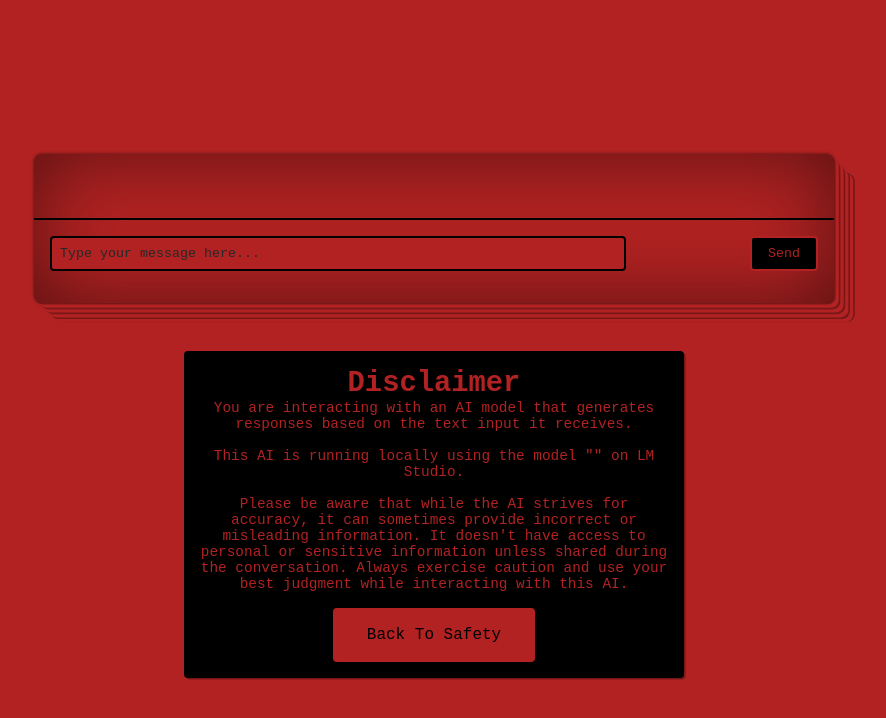
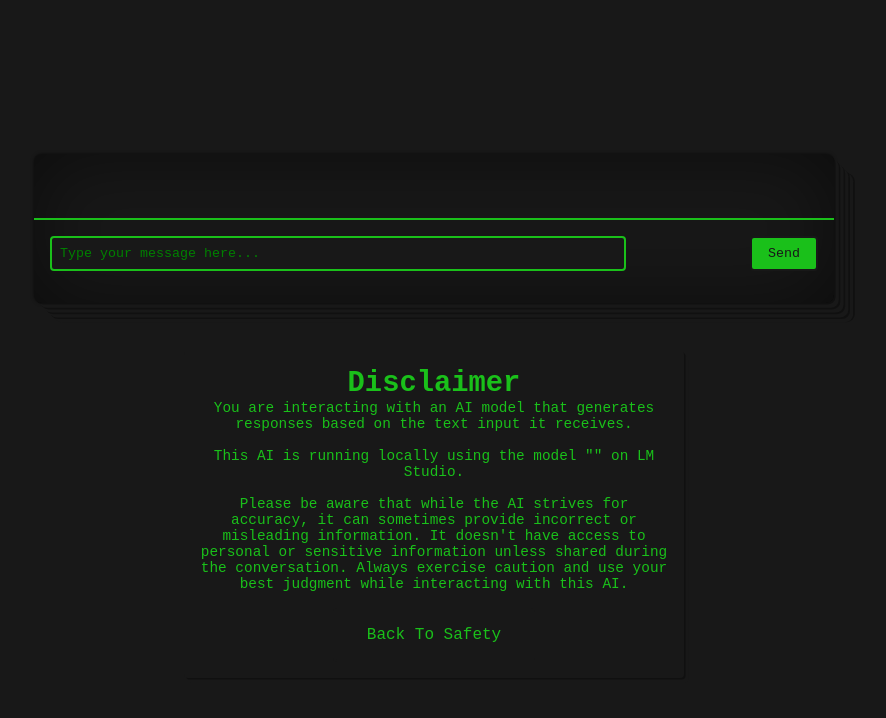
Before and after one commit to MilleniumDawn/nodejs-chatbot-local-llm, a website with bundled scripts: page public/index.html in a window 1280 px wide. Shown: the whole page, without its empty margins (206-1092 px from the left). Built offline with nearby package versions, Linux system fonts and the light colour scheme.

Commit message:
fix color

```diff
--- a/public/styles.css
+++ b/public/styles.css
@@ -2,8 +2,8 @@
 /* inspired by https://huettenhain.net/ */
 
 :root {
-    --primary-color: #b22222;
-    --secondary-color: #000;
+    --primary-color: #181818;
+    --secondary-color: #1AC01A;
 }
 
 *,
@@ -99,7 +99,7 @@ input:focus {
 }
 
 input::placeholder {
-    color: #282828; /* Adjust the color as per your theme */
+    color: #008000; /* Adjust the color as per your theme */
     opacity: 1; /* Optional: ensures full color opacity */
     font-family: "Special Elite", monospace; /* Optional: adjust the font-family if necessary */
 }
@@ -126,8 +126,8 @@ button:hover {
 }
 
 .explanation {
-    background-color: var(--secondary-color);
-    color: var(--primary-color);
+    background-color: var(--primary-color);
+    color: var(--secondary-color);
     padding: 1rem;
     border-radius: 4px;
     margin-top: 1rem;
@@ -139,8 +139,8 @@ button:hover {
 }
 
 .explanation *::selection {
-    background: var(--primary-color); /* Your theme color */
-    color: var(--secondary-color); /* Black text */
+    background: var(--secondary-color); /* Your theme color */
+    color: var(--primary-color); /* Black text */
 }
 
 
```
